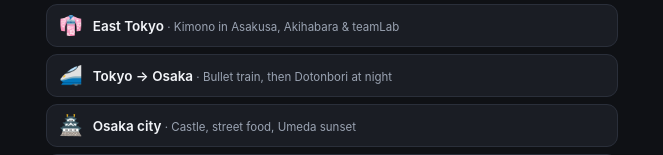
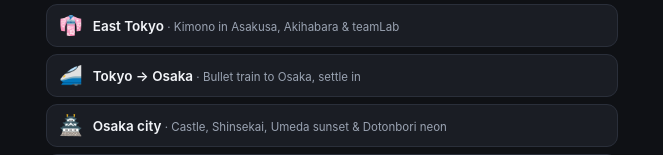
Before and after one commit to LoriT0T/japan-trip, a plain HTML site: page index.html in a window 1280 px wide. Shown: the part 778-933 px from the top of the page, without its empty margins (308-971 px from the left). Drawn offline with nearby package versions, Linux system fonts and the light colour scheme; no server answers.

Commit message:
Optimize daily routing around fixed bookings (Day1/2/6 reorder, kimono-return note, Dotonbori at night)

```diff
--- a/index.html
+++ b/index.html
@@ -115,41 +115,41 @@
  {date:"2026-06-22", e:"🗼", title:"Jun 22 · Mon — West Tokyo", sum:"Sumo show, Harajuku & a Shinjuku night view", area:"Sumo + Harajuku/Shibuya · base: Keio Plaza", stops:[
    {ic:"🤼",tag:"Show",name:"Sumo Show — Sekisaku Bldg 2F",wiki:"Sumo",desc:"Live demo by retired pro wrestlers (a show, not a tournament) — step in the ring, plus chanko-nabe hotpot (that's lunch).",time:"12:30 · arrive 12:20",trip:"~15-min walk, or JR Chuo-Sobu Shinjuku→Okubo",entry:"Meet on 2F of Sekisaku Bldg (Ōkubo 2-5-22). FRONT entrance only — the door next to Daiso, up the stairs to 2F. Do NOT use the rear entrance. Show your GetYourGuide ticket. Late entry may be refused, so be on time.",pid:"ChIJk2SlFiGNGGARjl0jVGPDnjY",q:"Sekisaku Building Shinjuku",ll:[35.7025151,139.7080267]},
    {ic:"⛩️",tag:"Shrine",name:"Meiji Jingu",wiki:"Meiji Shrine",desc:"Tokyo's grand forest shrine — peaceful wooded paths in the middle of the city.",time:"15:00 · after sumo",trip:"JR Yamanote Shinjuku→Harajuku (~4 min)",pid:"ChIJ5SZMmreMGGARcz8QSTiJyo8",q:"Meiji Jingu",ll:[35.6763976,139.6993259],phone:"+81333795511"},
-   {ic:"🍣",tag:"Lunch",name:"Kaiten Sushi Ginza Onodera",wiki:"Conveyor belt sushi",desc:"High-end conveyor-belt sushi — premium fish at relatively friendly prices.",time:"~15:45 · Omotesando",trip:"~10-min walk / Chiyoda Meiji-jingumae→Omotesando",pid:"ChIJyZOxItGNGGARWwp9_I4dZDA",q:"Ginza Onodera Omotesando",ll:[35.665805,139.7100254],phone:"+815030851700",walk:true},
-   {ic:"🍩",tag:"Coffee",name:"Higuma Doughnuts",wiki:"Doughnut",desc:"Cult fresh-made fluffy doughnuts + good coffee for a quick break.",time:"coffee/donuts",trip:"2-min walk",pid:"ChIJB4nX_beNGGARcvfg36ImbP8",q:"Higuma Doughnuts",ll:[35.6677675,139.7104797],phone:"+81368043163",walk:true},
-   {ic:"🛍️",tag:"Street",name:"Takeshita Street",wiki:"Takeshita Street",desc:"Harajuku's loud teen-fashion lane — crepes, kawaii shops, people-watching.",time:"Harajuku",trip:"~7-min walk",q:"Takeshita Street Harajuku",ll:[35.6710335,139.7051821],walk:true},
+   {ic:"🛍️",tag:"Street",name:"Takeshita Street",wiki:"Takeshita Street",desc:"Harajuku's loud teen-fashion lane — crepes, kawaii shops, people-watching.",time:"~15:25",trip:"right by Meiji's Harajuku exit",q:"Takeshita Street Harajuku",ll:[35.6710335,139.7051821],walk:true},
+   {ic:"🍣",tag:"Lunch",name:"Kaiten Sushi Ginza Onodera",wiki:"Conveyor belt sushi",desc:"High-end conveyor-belt sushi — premium fish at relatively friendly prices.",time:"~15:50 · Omotesando",trip:"~7-min walk down to Omotesando",pid:"ChIJyZOxItGNGGARWwp9_I4dZDA",q:"Ginza Onodera Omotesando",ll:[35.665805,139.7100254],phone:"+815030851700",walk:true},
+   {ic:"🍩",tag:"Coffee",name:"Higuma Doughnuts",wiki:"Doughnut",desc:"Cult fresh-made fluffy doughnuts + good coffee for a quick break.",time:"~16:25 · coffee",trip:"2-min walk",pid:"ChIJB4nX_beNGGARcvfg36ImbP8",q:"Higuma Doughnuts",ll:[35.6677675,139.7104797],phone:"+81368043163",walk:true},
    {ic:"🚦",tag:"Landmark",name:"Shibuya Crossing",wiki:"Shibuya Crossing",desc:"The world's busiest scramble crossing — pure Tokyo energy. Hachiko statue nearby.",time:"17:00",trip:"JR Yamanote Harajuku→Shibuya (1 stop)",pid:"ChIJK9EM68qLGGARacmu4KJj5SA",q:"Shibuya Crossing",ll:[35.659482,139.7005596]},
-   {ic:"🌃",tag:"Viewpoint",name:"Metropolitan Gov Bldg Observatory",wiki:"Tokyo Metropolitan Government Building",desc:"Free 202m observation deck for the sunset/night skyline — Mt Fuji to the west on clear days. (Replaces Shibuya Sky — its only slots were late afternoon, not a good time.)",time:"18:00 · sunset/night",trip:"JR Yamanote Shibuya→Shinjuku (~6 min), short walk to Tochomae",entry:"Free, no booking. Take the Observation Deck elevator on 1F of Main Bldg No.1. Head to the SOUTH deck (open to 21:30, last entry 21:00) — the North deck is shut on the 4th Monday, which is today. Allow for a 20–30 min queue.",pid:"ChIJnctryNSMGGARLv4MknPFseU",q:"Tokyo Metropolitan Government Building",ll:[35.689733,139.6916563],phone:"+81335207890"},
-   {ic:"🍜",tag:"Dinner",name:"Fūunji ramen",wiki:"Tsukemen",desc:"Legendary tsukemen (dip noodles) in a rich chicken-seafood broth. Then Kabukicho neon nightlife.",time:"dinner · then Kabukicho",trip:"JR Yamanote Shibuya→Shinjuku (~6 min)",pid:"ChIJ508frs-MGGARnIKrb_tkai0",q:"Fuunji Shinjuku",ll:[35.6868343,139.6966393]}
+   {ic:"🌃",tag:"Viewpoint",name:"Metropolitan Gov Bldg Observatory",wiki:"Tokyo Metropolitan Government Building",desc:"Free 202m observation deck for the sunset/night skyline — Mt Fuji to the west on clear days. (Replaces Shibuya Sky — its only slots were late afternoon, not a good time.)",time:"18:30 · stay for sunset ~19:00",trip:"JR Yamanote Shibuya→Shinjuku (~6 min), short walk to Tochomae",entry:"Free, no booking. Take the Observation Deck elevator on 1F of Main Bldg No.1. Head to the SOUTH deck (open to 21:30, last entry 21:00) — the North deck is shut on the 4th Monday, which is today. Allow for a 20–30 min queue.",pid:"ChIJnctryNSMGGARLv4MknPFseU",q:"Tokyo Metropolitan Government Building",ll:[35.689733,139.6916563],phone:"+81335207890"},
+   {ic:"🍜",tag:"Dinner",name:"Fūunji ramen",wiki:"Tsukemen",desc:"Legendary tsukemen (dip noodles) in a rich chicken-seafood broth. Then Kabukicho neon nightlife.",time:"~20:00 · dinner, then Kabukicho",trip:"~10-min walk from Tochomae",pid:"ChIJ508frs-MGGARnIKrb_tkai0",q:"Fuunji Shinjuku",ll:[35.6868343,139.6966393]}
  ]},
  {date:"2026-06-23", e:"🎨", title:"Jun 23 · Tue — Central Tokyo", sum:"Samurai show, Ginza, Tokyo Tower & wagyu", area:"Samurai + Ginza + Azabudai · fullest day", stops:[
    {ic:"🌿",tag:"Garden",opt:true,name:"Shinjuku Gyoen",wiki:"Shinjuku Gyo-en",desc:"Spacious landscaped garden — an optional calm start (closed Mondays).",time:"09:00",trip:"~10-min walk, or Marunouchi to Shinjuku-gyoemmae",pid:"ChIJPyOTG8KMGGARh_IXobWxHmo",q:"Shinjuku Gyoen",ll:[35.6851763,139.7100517],phone:"+81333500151",walk:true},
    {ic:"🥷",tag:"Show",name:"Samurai Restaurant",wiki:"Robot Restaurant",desc:"Wild neon cabaret with samurai, drummers & dancers (the old Robot Restaurant's successor).",time:"10:40 show · arrive 10:20",trip:"~12-min walk to Kabukicho",entry:"Reception is inside the Samurai Restaurant entrance, Kabukichō 1-7-7. Show the GetYourGuide ticket (ref GYGKBGANK7VB · PIN PeqsDY&n) and bring passport/ID. 18+ only; no sunglasses, outside food/drink, pro cameras or costumes. If you're late you'll only be seated at the intermission.",pid:"ChIJ9eLvweSNGGARpLA8HtSkuC0",q:"Samurai Restaurant Kabukicho",ll:[35.6942728,139.7027663],phone:"+81362056100",walk:true},
    {ic:"🐟",tag:"Market · Lunch",name:"Tsukiji Market + Seagen",wiki:"Tsukiji fish market",desc:"Buzzing seafood-stall street; lunch at Seagen for its famous overflowing tuna bowls.",time:"12:00 · lunch",trip:"Toei Oedo Shinjuku→Tsukijishijo (~25 min)",entry:"Seagen closed Wed/Thu.",pid:"ChIJ1x_6sReLGGARAzSUSIFloxs",q:"Tsukiji Outer Market",ll:[35.6649205,139.7704994],phone:"+81362604808",transit:true},
-   {ic:"🏯",tag:"Garden",opt:true,name:"Imperial Palace East Gardens",wiki:"Tokyo Imperial Palace",desc:"Stone walls and gardens of the old Edo Castle grounds (optional).",time:"13:30",trip:"Hibiya Tsukiji→Otemachi (~8 min)",pid:"ChIJPfFaQhOMGGAR-QPbNQoAG6M",q:"Imperial Palace East Gardens",ll:[35.6867824,139.7571445],phone:"+81332132050"},
-   {ic:"🐠",tag:"Art · Shop",name:"Ginza + Art Aquarium",wiki:"Ginza",desc:"Upscale shopping district; Art Aquarium = goldfish in glowing, art-lit tanks (Mitsukoshi 9F).",time:"14:30",trip:"Marunouchi Otemachi→Ginza",pid:"ChIJ6UVSHl2JGGARDurMrMPwvdk",q:"Art Aquarium Ginza",ll:[35.6707772,139.7661131],phone:"+81335286721"},
-   {ic:"⛩️",tag:"Shrine",opt:true,name:"Hie Shrine",wiki:"Hie Shrine",desc:"Hillside shrine with a photogenic tunnel of red torii gates (optional).",time:"16:00 · Akasaka",trip:"Ginza line Ginza→Tameike-sanno (~8 min)",pid:"ChIJF0MR5MSmH2ARj3x0ov0aQ-8",q:"Hie Shrine Tokyo",ll:[35.6746656,139.7399379],phone:"+81335812471"},
-   {ic:"🗼",tag:"Landmark",name:"Tokyo Tower",wiki:"Tokyo Tower",desc:"Tokyo's iconic red-and-white tower, glowing as the light fades.",time:"16:45",trip:"to Kamiyacho/Akabanebashi (~12 min)",pid:"ChIJCewJkL2LGGAR3Qmk0vCTGkg",q:"Tokyo Tower",ll:[35.6585805,139.7454329],phone:"+81334335111"},
-   {ic:"🌃",tag:"Viewpoint",name:"Azabudai Sky Lobby",wiki:"Azabudai Hills",desc:"34F lookout with a postcard view straight at Tokyo Tower (small cafe charge).",time:"17:30",trip:"~8-min walk; lift by Hermès to 34F",pid:"ChIJ0bV6TSiLGGARyYzP8x8btPs",q:"Azabudai Sky Lobby",ll:[35.661213,139.7405899],phone:"+81364338100",walk:true},
+   {ic:"🐠",tag:"Art · Shop",name:"Ginza + Art Aquarium",wiki:"Ginza",desc:"Upscale shopping district; Art Aquarium = goldfish in glowing, art-lit tanks (Mitsukoshi 9F).",time:"13:15",trip:"~10-min walk / Hibiya line 1 stop from Tsukiji",pid:"ChIJ6UVSHl2JGGARDurMrMPwvdk",q:"Art Aquarium Ginza",ll:[35.6707772,139.7661131],phone:"+81335286721"},
+   {ic:"🏯",tag:"Garden",opt:true,name:"Imperial Palace East Gardens",wiki:"Tokyo Imperial Palace",desc:"Stone walls and gardens of the old Edo Castle grounds (optional).",time:"14:15",trip:"Ginza→Otemachi (~6 min), or ~15-min walk",pid:"ChIJPfFaQhOMGGAR-QPbNQoAG6M",q:"Imperial Palace East Gardens",ll:[35.6867824,139.7571445],phone:"+81332132050"},
+   {ic:"⛩️",tag:"Shrine",opt:true,name:"Hie Shrine",wiki:"Hie Shrine",desc:"Hillside shrine with a photogenic tunnel of red torii gates (optional).",time:"15:30 · Akasaka",trip:"to Tameike-sanno/Akasaka (~12 min)",pid:"ChIJF0MR5MSmH2ARj3x0ov0aQ-8",q:"Hie Shrine Tokyo",ll:[35.6746656,139.7399379],phone:"+81335812471"},
+   {ic:"🗼",tag:"Landmark",name:"Tokyo Tower",wiki:"Tokyo Tower",desc:"Tokyo's iconic red-and-white tower, glowing as the light fades.",time:"16:45 · dusk",trip:"to Kamiyacho/Akabanebashi (~12 min)",pid:"ChIJCewJkL2LGGAR3Qmk0vCTGkg",q:"Tokyo Tower",ll:[35.6585805,139.7454329],phone:"+81334335111"},
+   {ic:"🌃",tag:"Viewpoint",name:"Azabudai Sky Lobby",wiki:"Azabudai Hills",desc:"34F lookout with a postcard view straight at Tokyo Tower (small cafe charge).",time:"17:30 · stay for sunset ~19:00",trip:"~8-min walk; lift by Hermès to 34F",pid:"ChIJ0bV6TSiLGGARyYzP8x8btPs",q:"Azabudai Sky Lobby",ll:[35.661213,139.7405899],phone:"+81364338100",walk:true},
    {ic:"🥩",tag:"Dinner",name:"YORONIKU",wiki:"Yakiniku",desc:"Premium private-room wagyu yakiniku — the big celebration dinner (reserved).",time:"20:00 · reserved",trip:"Same complex (Azabudai Hills, 3F)",entry:"Give the reservation name; private-room yakiniku.",pid:"ChIJlxvZDOCLGGARQ10Mv2O_HA4",q:"Yoroniku Azabudai",ll:[35.6611575,139.7407835],phone:"+81355494629",walk:true}
  ]},
  {date:"2026-06-24", e:"👘", title:"Jun 24 · Wed — East Tokyo", sum:"Kimono in Asakusa, Akihabara & teamLab", area:"Kimono + Asakusa + teamLab", stops:[
    {ic:"👘",tag:"Kimono",name:"Miu Kimono Rental (Asakusa)",wiki:"Kimono",desc:"Get dressed for the day — 1 kimono + 1 yukata for me, and a kimono for my sister incl. her photoshoot. Then explore Asakusa in style.",time:"10:00 · arrive 9:55",trip:"~40 min Metro to Asakusa; Tobu Skytree Line North Exit → elevator to 4F",entry:"Yagai Bldg 4F, Hanakawado 1-10-11. Show the GetYourGuide ticket. Only enter if you're the booked customer; 30+ min late without contacting them may cancel it. Return rentals within business hours (¥1,000/hr late fee). Contact Kaiseido: +81 80 2105 6702.",q:"Miu Kimono Rental Asakusa",ll:[35.7118,139.7975],phone:"+818021056702"},
-   {ic:"⛩️",tag:"Temple",name:"Sensō-ji & Asakusa",wiki:"Sensō-ji",desc:"Tokyo's oldest temple, the Nakamise souvenir street & Kappabashi kitchen town — wander it all in your kimono. Lunch around here.",time:"11:00 · lunch nearby",trip:"~8-min walk from Miu",entry:"Return the kimono to Miu by late afternoon before heading across town.",pid:"ChIJ8T1GpMGOGGARDYGSgpooDWw",q:"Senso-ji",ll:[35.7147651,139.7966553],phone:"+81338420181",walk:true},
+   {ic:"⛩️",tag:"Temple",name:"Sensō-ji & Asakusa",wiki:"Sensō-ji",desc:"Tokyo's oldest temple, the Nakamise souvenir street & Kappabashi kitchen town — wander it all in your kimono. Lunch around here.",time:"11:00 · lunch nearby",trip:"~8-min walk from Miu",entry:"Return the kimono to Miu in Asakusa (~15:00) BEFORE heading to Akihabara — don't carry it across town and double back.",pid:"ChIJ8T1GpMGOGGARDYGSgpooDWw",q:"Senso-ji",ll:[35.7147651,139.7966553],phone:"+81338420181",walk:true},
    {ic:"🎮",tag:"District",name:"Akihabara",wiki:"Akihabara",desc:"Electronics & anime mecca — arcades, gachapon capsule toys, retro games.",time:"15:30",trip:"~15-20 min via Asakusa → Ginza line",pid:"ChIJzdWdgh2MGGARh4kg2pVZL3c",q:"Akihabara Electric Town",ll:[35.6996473,139.7713703]},
    {ic:"🍖",tag:"Dinner",name:"Hunters Bar",wiki:"Izakaya",desc:"Monster Hunter themed bar-restaurant — themed dishes and game-world decor. Early dinner before teamLab.",time:"17:00 · early dinner",trip:"5-min walk",pid:"ChIJ1yJboNmMGGAROQ_3m68YQfU",q:"Hunters Bar Akihabara",ll:[35.6978007,139.7703246],phone:"+81120196759",walk:true},
    {ic:"🎆",tag:"Museum",name:"teamLab Borderless",wiki:"Digital art",desc:"Immersive, room-filling digital art you wander through — art moves between rooms, no fixed map (booked 18:30; moved here since it's closed the 23rd).",time:"18:30 · booked",trip:"Akihabara → Azabudai Hills (~30 min); Garden Plaza B, B1",entry:"Azabudai Hills, Garden Plaza B B1F. Ticket is in the teamLab app/link (released 24h before · ref A3VTUKWY4A7Y-0001). Wear pants (mirror floors). No re-entry once you leave; stay as long as you like.",pid:"ChIJQ5Sa1PqJGGARUSaNKKOrMVg",q:"teamLab Borderless",ll:[35.6620689,139.7432671],phone:"+81362309666"}
  ]},
- {date:"2026-06-25", e:"🚄", title:"Jun 25 · Thu — Tokyo → Osaka", sum:"Bullet train, then Dotonbori at night", area:"Travel day", stops:[
+ {date:"2026-06-25", e:"🚄", title:"Jun 25 · Thu — Tokyo → Osaka", sum:"Bullet train to Osaka, settle in", area:"Travel day", stops:[
    {ic:"🚄",tag:"Travel",name:"Shinkansen: Tokyo → Shin-Osaka",wiki:"Tokyo Station",desc:"Bullet train, ~2h30. ⚠️ Still to book: reserved seats on the SmartEX app.",time:"~10:45",trip:"Shinjuku → Tokyo Station first",q:"Tokyo Station",ll:[35.6812,139.7671]},
-   {ic:"🏨",tag:"Hotel",name:"LIBER Hotel — check in",wiki:"Osaka Bay",desc:"Bay-side Osaka hotel right next to Universal. Evening: head to Dotonbori for street food.",time:"~14:00",trip:"JR Loop → Nishikujo → Yumesaki line",pid:"ChIJafF5azTpAGARWJn-33drztw",q:"LIBER Hotel Osaka",ll:[34.661254,135.432892],phone:"+81664623333"}
+   {ic:"🏨",tag:"Hotel",name:"LIBER Hotel — check in",wiki:"Osaka Bay",desc:"Bay-side Osaka hotel right next to Universal. Evening: settle in and grab dinner near the bay (save Dotonbori for tomorrow night).",time:"~14:00",trip:"JR Loop → Nishikujo → Yumesaki line",pid:"ChIJafF5azTpAGARWJn-33drztw",q:"LIBER Hotel Osaka",ll:[34.661254,135.432892],phone:"+81664623333"}
  ]},
- {date:"2026-06-26", e:"🏯", title:"Jun 26 · Fri — Osaka city", sum:"Castle, street food, Umeda sunset", area:"base: LIBER Hotel", stops:[
+ {date:"2026-06-26", e:"🏯", title:"Jun 26 · Fri — Osaka city", sum:"Castle, Shinsekai, Umeda sunset & Dotonbori neon", area:"base: LIBER Hotel", stops:[
    {ic:"🏯",tag:"Castle",name:"Osaka Castle",wiki:"Osaka Castle",desc:"Iconic green-and-gold castle keep, ringed by moats and a big park.",time:"09:30",trip:"JR Yumesaki + Loop → Osakajokoen (~35 min)",pid:"ChIJ_TooXM3gAGARQR6hXH3QAQ8",q:"Osaka Castle",ll:[34.6872571,135.5258546],phone:"+81669413044"},
-   {ic:"🦐",tag:"Market · Lunch",name:"Kuromon Ichiba Market",wiki:"Sashimi",desc:"Covered food market — grill-it-here seafood, fruit, snacks. Lunch.",time:"12:00",trip:"to Nipponbashi (~20 min)",pid:"ChIJXSJB5UHnAGARQcEjvngsHaw",q:"Kuromon Ichiba Market",ll:[34.6653508,135.5062413],phone:"+81666310007"},
-   {ic:"🌈",tag:"Landmark",name:"Dotonbori",wiki:"Dōtonbori",desc:"Neon canal strip — the Glico running-man sign, takoyaki, glorious chaos.",time:"13:30",trip:"~8-min walk",pid:"ChIJg2DcJhXnAGARCbeAHoZrPeQ",q:"Dotonbori",ll:[34.6686471,135.5030983],walk:true},
-   {ic:"🗼",tag:"District",name:"Tsutenkaku / Shinsekai",wiki:"Tsūtenkaku",desc:"Retro tower in the old-school Shinsekai quarter; kushikatsu fried skewers.",time:"15:30",trip:"Sakaisuji Nipponbashi→Ebisucho (~6 min)",pid:"ChIJ_0Lgd2DnAGARV0X03lbPy-U",q:"Tsutenkaku",ll:[34.6524992,135.5063058],phone:"+81666419555"},
-   {ic:"🌇",tag:"Viewpoint",name:"Umeda Sky Building",wiki:"Umeda Sky Building",desc:"Floating Garden rooftop observatory — sunset over Osaka.",time:"18:00 · sunset",trip:"Midosuji → Umeda (~15 min) + walk",pid:"ChIJbyd0kIjmAGAR_crecCbjwlc",q:"Umeda Sky Building",ll:[34.7052872,135.4896527]}
+   {ic:"🦐",tag:"Market · Lunch",name:"Kuromon Ichiba Market",wiki:"Sashimi",desc:"Covered food market — grill-it-here seafood, fruit, snacks. Lunch.",time:"11:30 · lunch",trip:"Loop → Nipponbashi (~20 min)",pid:"ChIJXSJB5UHnAGARQcEjvngsHaw",q:"Kuromon Ichiba Market",ll:[34.6653508,135.5062413],phone:"+81666310007"},
+   {ic:"🗼",tag:"District",name:"Tsutenkaku / Shinsekai",wiki:"Tsūtenkaku",desc:"Retro tower in the old-school Shinsekai quarter; kushikatsu fried skewers.",time:"13:30",trip:"Sakaisuji Nipponbashi→Ebisucho (~6 min)",pid:"ChIJ_0Lgd2DnAGARV0X03lbPy-U",q:"Tsutenkaku",ll:[34.6524992,135.5063058],phone:"+81666419555"},
+   {ic:"🌇",tag:"Viewpoint",name:"Umeda Sky Building",wiki:"Umeda Sky Building",desc:"Floating Garden rooftop observatory — sunset over Osaka.",time:"~18:30 · sunset ~19:15",trip:"Midosuji Ebisucho/Dobutsuen-mae→Umeda (~15 min)",pid:"ChIJbyd0kIjmAGAR_crecCbjwlc",q:"Umeda Sky Building",ll:[34.7052872,135.4896527]},
+   {ic:"🌈",tag:"Landmark",name:"Dotonbori",wiki:"Dōtonbori",desc:"Neon canal strip — the Glico running-man sign, takoyaki, glorious chaos. Best after dark.",time:"~20:00 · dinner & neon",trip:"Midosuji Umeda→Namba (~9 min) + walk",pid:"ChIJg2DcJhXnAGARCbeAHoZrPeQ",q:"Dotonbori",ll:[34.6686471,135.5030983],walk:true}
  ]},
  {date:"2026-06-27", e:"⛩️", title:"Jun 27 · Sat — Kyoto", sum:"Torii gates, temples, bamboo", area:"day trip · ~1h each way", stops:[
    {ic:"⛩️",tag:"Shrine",name:"Fushimi Inari Taisha",wiki:"Fushimi Inari-taisha",desc:"Thousands of vermilion torii gates winding up a mountain — go early to beat crowds.",time:"08:45",trip:"LIBER → Osaka → JR Kyoto → Inari (~70 min)",pid:"ChIJIW0uPRUPAWAR6eI6dRzKGns",q:"Fushimi Inari Taisha",ll:[34.9676945,135.7791876],phone:"+81756417331"},
--- a/sw.js
+++ b/sw.js
@@ -1,4 +1,4 @@
-const CACHE = 'japan-trip-v5';
+const CACHE = 'japan-trip-v6';
 const ASSETS = ['./','./index.html','./manifest.json','./icon-192.png','./icon-512.png','./apple-touch-icon.png'];
 self.addEventListener('install', e => {
   e.waitUntil(caches.open(CACHE).then(c => c.addAll(ASSETS)).then(()=>self.skipWaiting()));
```
